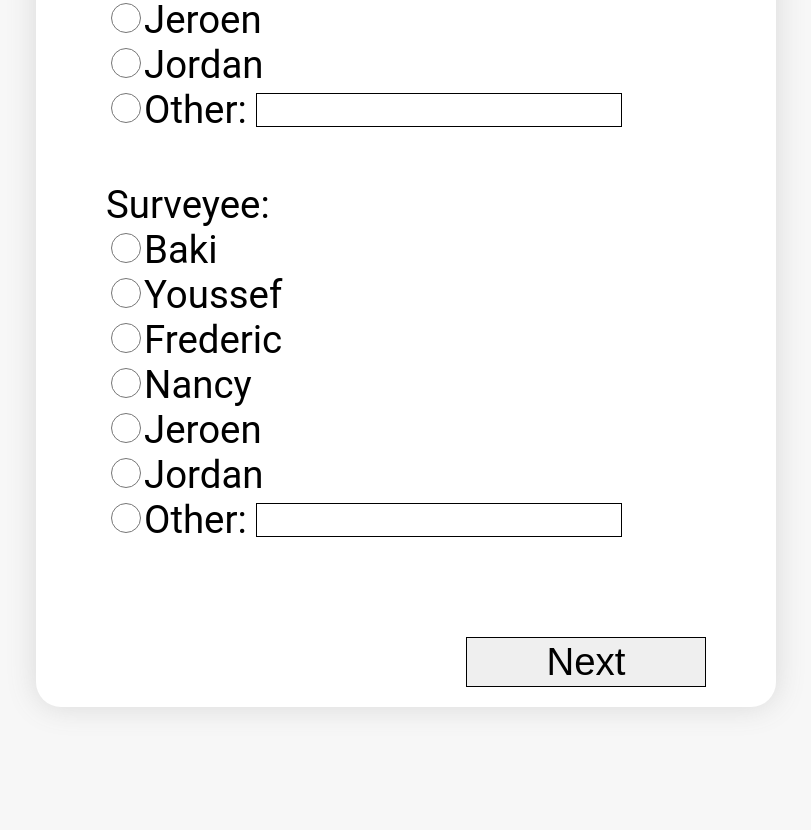
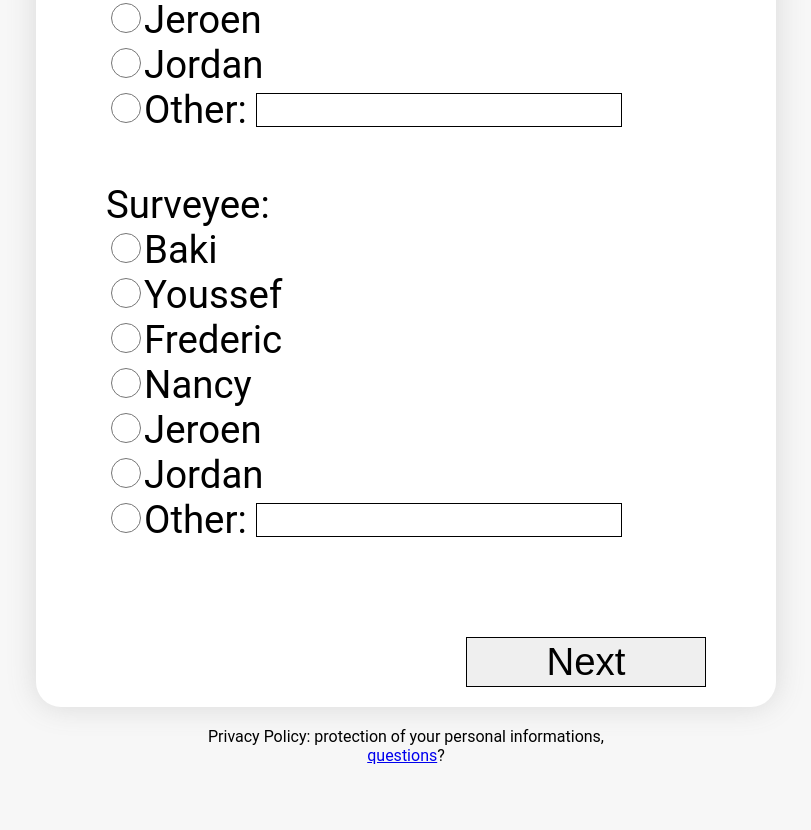
Before and after one commit to masterdeliverycenter/Delivery, a plain HTML site: page enEnq.html in a window 1280 px wide. Shown: the part 1824-2654 px from the top of the page, without its empty margins (234-1045 px from the left). Before the commit the page ends 2581 px from the top, so only its background shows below. Drawn offline with nearby package versions, Linux system fonts and the light colour scheme.

Commit message:
GPDR link

```diff
--- a/css/index.css
+++ b/css/index.css
@@ -328,3 +328,16 @@ input::-webkit-inner-spin-button {
 vwSales {
     display: inherit;
 }
+
+.footerholder {
+    margin-top: 20px;
+    bottom: 0;
+    text-align: center;
+    width: 100%;
+}
+
+.footer {
+    height: 100px;
+    margin: auto;
+    width: 400px;
+}
--- a/enEnq.html
+++ b/enEnq.html
@@ -151,6 +151,11 @@
                  </form>
             </div>
         </div>
+        <div class="footerholder">
+            <div class="footer">
+                <a>Privacy Policy: protection of your personal informations, <a href="https://www.dieteren.be/media/1204/1809-information-notice-disa-final_en.pdf">questions</a>?</a>
+            </div>
+        </div>
         <script src="js/app.js"></script>
         <script>
             const scriptURL = 'https://script.google.com/macros/s/AKfycbxieSJnMzsh0-KfESm2AkeXc6hlmzbz_eB566WKm2ZxvF-Y5kRG/exec'
```
Also changed, not shown: endEn.html (+5 -0 lines), endFr.html (+5 -0 lines), endNl.html (+5 -0 lines), frEnq.html (+5 -0 lines), nlEnq.html (+5 -0 lines).
